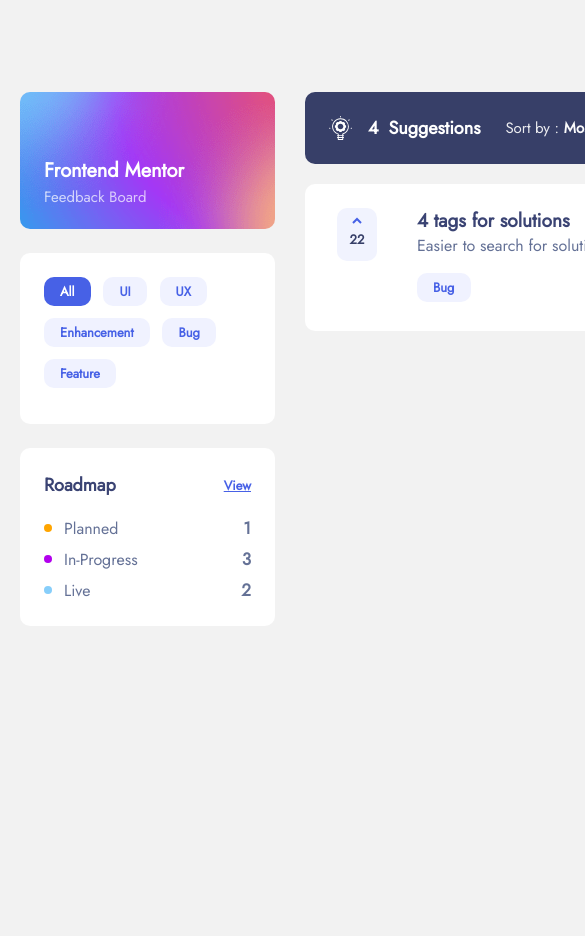
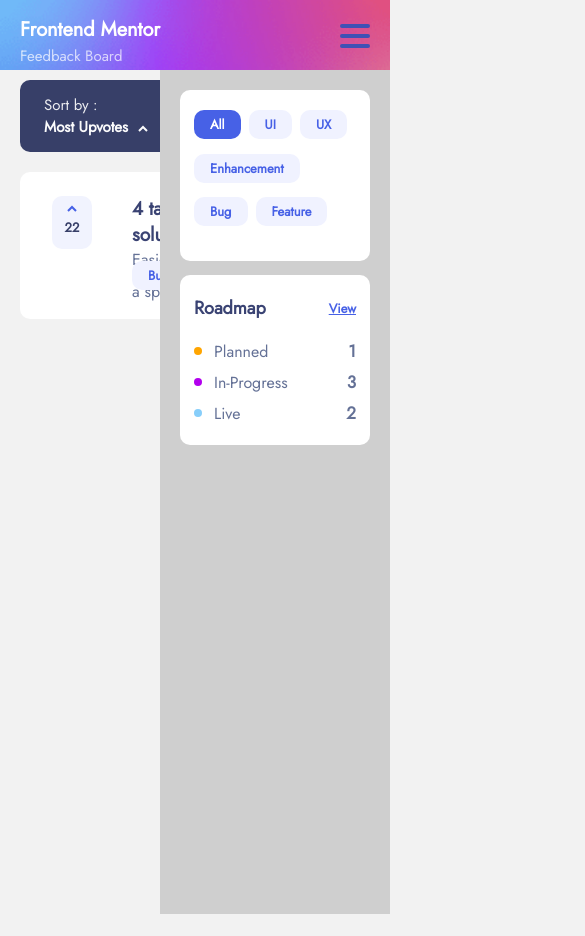
Before and after one commit to vasilmaliy/product-feedback-app, a website with bundled scripts: page src/index.html in a window 390 px wide. Shown: the top 936 px of the page, 585 px wide, since content can reach past the window. After the commit the page ends 844 px from the top, so only its background shows below. Built offline with nearby package versions, Linux system fonts and the light colour scheme.

Commit message:
made the layout adaptive

```diff
--- a/src/css/style.css
+++ b/src/css/style.css
@@ -13,13 +13,11 @@
 body {
   background-color: #f2f2f2;
   margin: 0;
-  padding: 0 20px;
-
   font-family: "Jost", sans-serif;
 }
 
 .sheet {
-  min-height: 100vh;
+  height: 100vh;
   display: flex;
   flex-direction: column;
 }
@@ -32,12 +30,21 @@
 .sheet__content {
   position: relative;
   height: 100vh;
-  min-width: 1110px;
+  width: 1110px;
   margin: 0 auto;
   margin-top: 92px;
 }
 
+@media screen and (max-width: 1200px) {
+  .sheet__content {
+    width: 100%;
+    padding: 0 20px;
+    margin-top: 30px;
+  }
+}
+
 .container {
+  position: relative;
   display: flex;
   justify-content: space-between;
 }
@@ -48,8 +55,9 @@
 } */
 
 .sheet__navbar {
+  position: relative;
   width: 255px;
-  transition: width 600ms ease;
+  /* transition: width 600ms ease; */
   /* overflow: scroll; */
 }
 
@@ -61,7 +69,7 @@
 }
 
 .logo {
-  width: 255px;
+  width: 100%;
   height: 137px;
   background: url("../img/suggestions/desktop/background-header.png") 0 0 /
     cover no-repeat;
@@ -86,9 +94,12 @@
 }
 
 .sheet__navbar-list {
-  width: 255px;
+  display: flex;
+  flex-wrap:wrap;
+  width: 100%;
   height: 171px;
 }
+
 
 .sheet__navbar-item {
   padding: 5px 16px;
@@ -100,7 +111,7 @@
   font-size: 13px;
   line-height: 19px;
   font-family: "Jost", sans-serif;
-
+  height: fit-content;
   margin: 0px 8px 12px 0px;
 }
 
@@ -185,7 +196,7 @@
 
 .sheet__main-header {
   height: 72px;
-  min-width: 825px;
+  min-width: 100%;
   background-color: rgb(55, 63, 104);
   border-radius: 10px;
   color: #ffffff;
@@ -245,6 +256,7 @@
   min-width: 255px;
   border-radius: 10px;
   margin-top: 38px;
+  z-index: 4;
 }
 .dropdown:hover .dropdown-content {
   display: block;
@@ -314,10 +326,26 @@
 .main-wrapper {
   display: flex;
   flex-direction: column;
+  width: 825px;
+}
+
+@media screen and (max-width: 1200px) {
+  .main-wrapper {
+    width: 70%;
+  }
+}
+
+@media (max-width:767px) {
+  .container {
+    flex-direction: column;
+  }
+  .main-wrapper {
+    width: 100%;
+  }
 }
 
 .feedback-post {
-  width: 825px;
+  width: 100%;
   height: 147px;
   border-radius: 10px;
   background-color: #ffffff ;
@@ -409,3 +437,97 @@
   font-family: "Jost", sans-serif;
 
 }
+
+/*
+body {
+  align-items: center;
+  display: flex;
+  justify-content: center;
+  height: 100vh;
+  margin: 0;
+} */
+
+
+#toggle-icon {
+  display: none;
+  cursor: pointer;
+  margin: 8px 0px 0px 0px;
+}
+.bar1, .bar2, .bar3 {
+  background-color: #3f51b5;
+  width: 30px;
+  height: 4px;
+  transition: 0.5s;
+  margin: 6px 0;
+  border-radius: 5px;
+}
+.rotate-icon .bar1 {
+  -webkit-transform: rotate(-45deg) translate(-8px, 6px);
+  transform: rotate(-45deg) translate(-8px, 6px);
+}
+.rotate-icon .bar2 {
+  opacity: 0;
+}
+.rotate-icon .bar3 {
+  -webkit-transform: rotate(42deg) translate(-9px, -8px);
+  transform: rotate(42deg) translate(-9px, -8px);
+}
+
+
+
+@media screen and (max-width: 1200px) {
+
+  .sheet__navbar {
+    width: 27%;
+  }
+
+  .sheet__navbar-element {
+    border-radius: 10px;
+    background-color: #ffffff;
+    margin-bottom: 14px;
+    padding: 20px 14px;
+  }
+
+  .sheet__logo-suggestion-container {
+    display: none;
+  }
+
+  .sheet__main-header-suggestion-number {
+    display: none;
+  }
+}
+
+@media (max-width:767px) {
+  .sheet__navbar {
+    position: fixed;
+    width: 230px;
+    height: 100vh;
+    padding: 20px;
+    background-color: rgb(207, 207, 207);
+    /* width: 190px; */
+    right: 0px;
+    top: 70px;
+    z-index: 4;
+  }
+
+  .logo {
+    position: fixed;
+    display: flex;
+    flex-direction: row;
+    justify-content: space-between;
+    top: 0px;
+    left: 0px;
+    width: 100vw;
+    height: 70px;
+    border-radius: 0px;
+    padding: 10px 20px;
+  }
+
+  .sheet__content {
+    margin-top: 80px;
+  }
+
+  #toggle-icon {
+    display: table;
+  }
+}
--- a/src/index.html
+++ b/src/index.html
@@ -16,8 +16,16 @@
           <div class="sheet__navbar">
             <aside class="sheet__navbar-nav">
               <div class="logo sheet__navbar-element">
-                <h1>Frontend Mentor</h1>
-                <p>Feedback Board</p>
+                <div class="logo-text">
+                  <h1>Frontend Mentor</h1>
+                  <p>Feedback Board</p>
+                </div>
+
+                <div id="toggle-icon" onclick="clickFunction()">
+                  <div class="bar1"></div>
+                  <div class="bar2"></div>
+                  <div class="bar3"></div>
+              </div>
               </div>
               <div class="sheet__navbar-list sheet__navbar-element">
                   <button type="button" autofocus class="sheet__navbar-item" id="all">All</button>
@@ -27,7 +35,7 @@
                   <button class="sheet__navbar-item" id="bug">Bug</button>
                   <button class="sheet__navbar-item" id="feature">Feature</button>
               </div>
-              <div class="roadmap sheet__navbar-element"">
+              <div class="roadmap sheet__navbar-element">
                 <div class="roadmap__header">
                   <h2 class="roadmap__title">Roadmap</h2>
                   <a class="roadmap__detailed-information-link">View</a>
```
